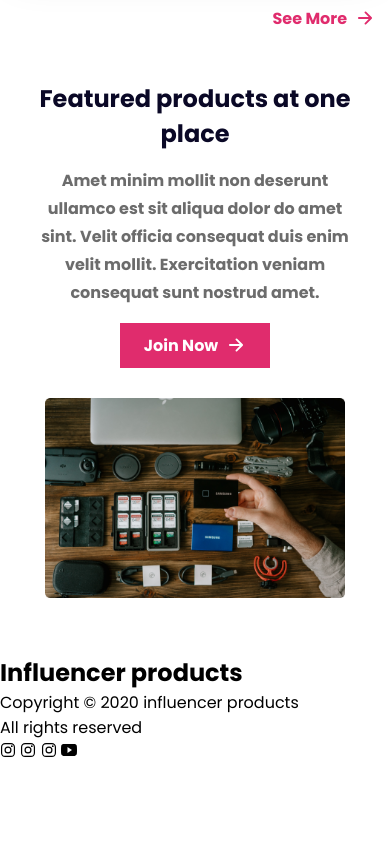
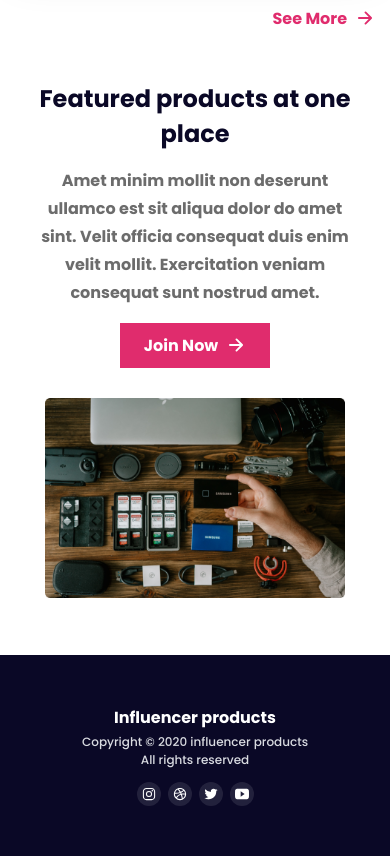
Before and after one commit to tutulportal/Influence-Gear, a plain HTML site: page index.html in a window 390 px wide. Shown: the part 5453-6309 px from the top of the page. Before the commit the page ends 6218 px from the top, so only its background shows below. Drawn offline with nearby package versions, Linux system fonts and the light colour scheme.

Commit message:
added footer section with full responsive

```diff
--- a/index.html
+++ b/index.html
@@ -260,8 +260,8 @@
             <p>Copyright © 2020  influencer products<br>All rights reserved</p>
             <div class="social">
                 <span><ion-icon name="logo-instagram"></ion-icon></span>
-                <span><ion-icon name="logo-instagram"></ion-icon></span>
-                <span><ion-icon name="logo-instagram"></ion-icon></span>
+                <span><ion-icon name="logo-dribbble"></ion-icon></span>
+                <span><ion-icon name="logo-twitter"></ion-icon></span>
                 <span><ion-icon name="logo-youtube"></ion-icon></span>
             </div>
         </div>
--- a/style.css
+++ b/style.css
@@ -426,11 +426,74 @@ body{
     font-size: 20px;
     margin-left: 8px;
 }
+/* Featured Product Banner Section Design Ends */
 
 
 
 
-/* Featured Product Banner Section Design Ends */
+
+
+/* footer section design Starts */
+footer{
+    width: 100%;
+    display: flex;
+    justify-content: center;
+    align-items: center;
+    flex-direction: column;
+    background-color: #0A0826;
+}
+
+.inner-footer{
+    display: flex;
+    flex-direction: column;
+    align-items: center;
+    justify-content: center;
+    padding: 50px 0;
+}
+
+.inner-footer > h2{
+    text-align: center;
+    font-size: 24px;
+    font-weight: 700;
+    color: #fff;
+}
+
+.inner-footer > p{
+    text-align: center;
+    padding: 3px 0;
+    font-size: 14px;
+    font-weight: 500;
+    color: #D9DBE1;
+}
+
+.social{
+    margin-top: 17px;
+    display: flex;
+    flex-direction: row;
+    align-items: center;
+}
+
+.social > span{
+    background-color: rgba(255,255,255,0.1);
+    width: 32px;
+    height: 32px;
+    border-radius: 50%;
+    display: flex;
+    align-items: center;
+    justify-content: center;
+    margin-right: 16px;
+    cursor: pointer;
+}
+
+.social > span:last-child{
+    margin-right: 0;
+}
+
+.social > span > ion-icon{
+    color: #fff;
+    font-size: 18px;
+}
+/* footer section design Ends */
 
 
 
@@ -614,4 +677,27 @@ body{
         grid-template-columns: repeat(1, 1fr);
         gap: 15px;
     }
+
+    /* for Footer Section */
+    .inner-footer > h2{
+        font-size: 16px;
+    }
+
+    .inner-footer > p{
+        font-size: 12px;
+    }
+
+    .social{
+        margin-top: 10px;
+    }
+
+    .social > span{
+        width: 24px;
+        height: 24px;
+        margin-right: 7px;
+    }
+
+    .social > span > ion-icon{
+        font-size: 14px;
+    }
 }
```
